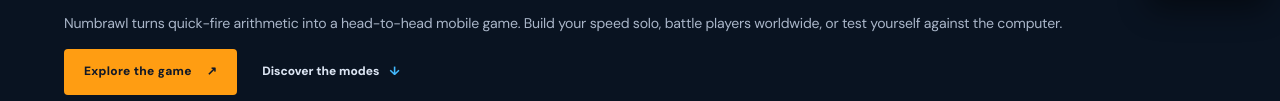
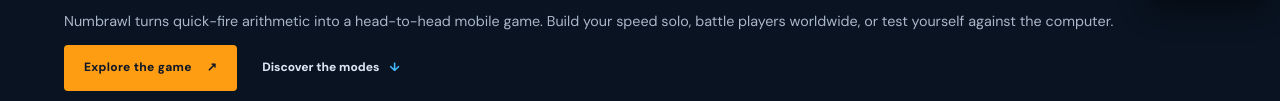
Before and after one commit to P2D-Studio/NumBrawl---Wesbite, a plain HTML site: page index.html in a window 1280 px wide. Shown: the part 480-581 px from the top of the page. Drawn offline with nearby package versions, Linux system fonts and the light colour scheme; a web font is replaced by a local one.

Commit message:
Widen original hero description for natural two-line layout

```diff
--- a/styles.css
+++ b/styles.css
@@ -186,3 +186,7 @@
 /* V17: align the new 2360x500 artwork with the 1180px content grid */
 @media(min-width:621px){.v8-cover{width:min(90%,1180px);height:auto;aspect-ratio:2360/500;max-height:none}.v8-cover img{width:100%;height:100%;object-fit:contain}}
 @media(max-width:620px){.v8-cover{width:90%;height:auto;aspect-ratio:2360/500}.v8-cover img{width:100%;height:100%;object-fit:contain}}
+
+/* V18: original introduction, wider measure with natural two-line wrapping */
+.hero.v8-hero-copy .hero-description{width:100%;max-width:1180px;white-space:normal;letter-spacing:normal;text-wrap:balance}
+@media(min-width:900px){.hero.v8-hero-copy .hero-description{white-space:normal;font-size:clamp(14px,1.12vw,16px);line-height:1.5}}
```
